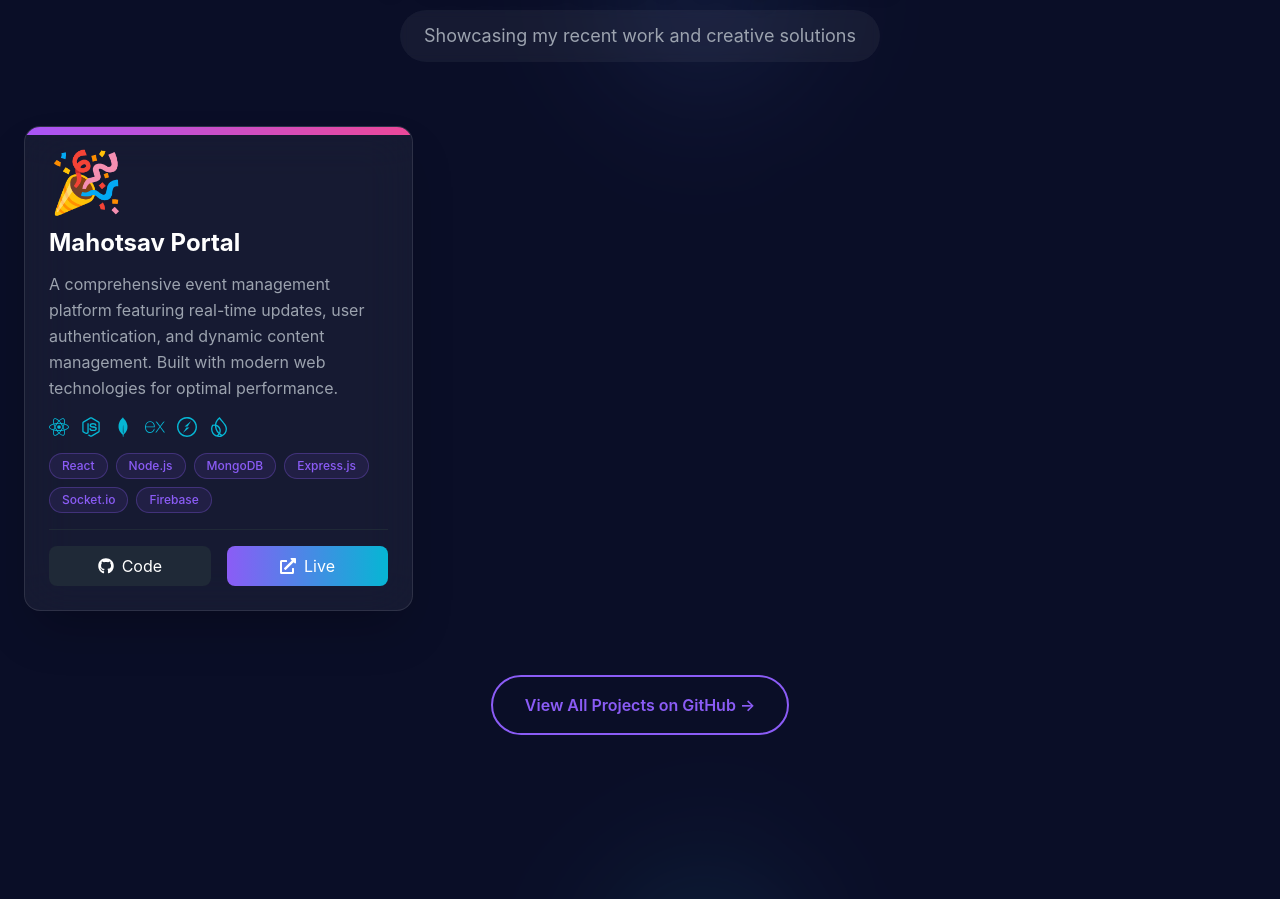
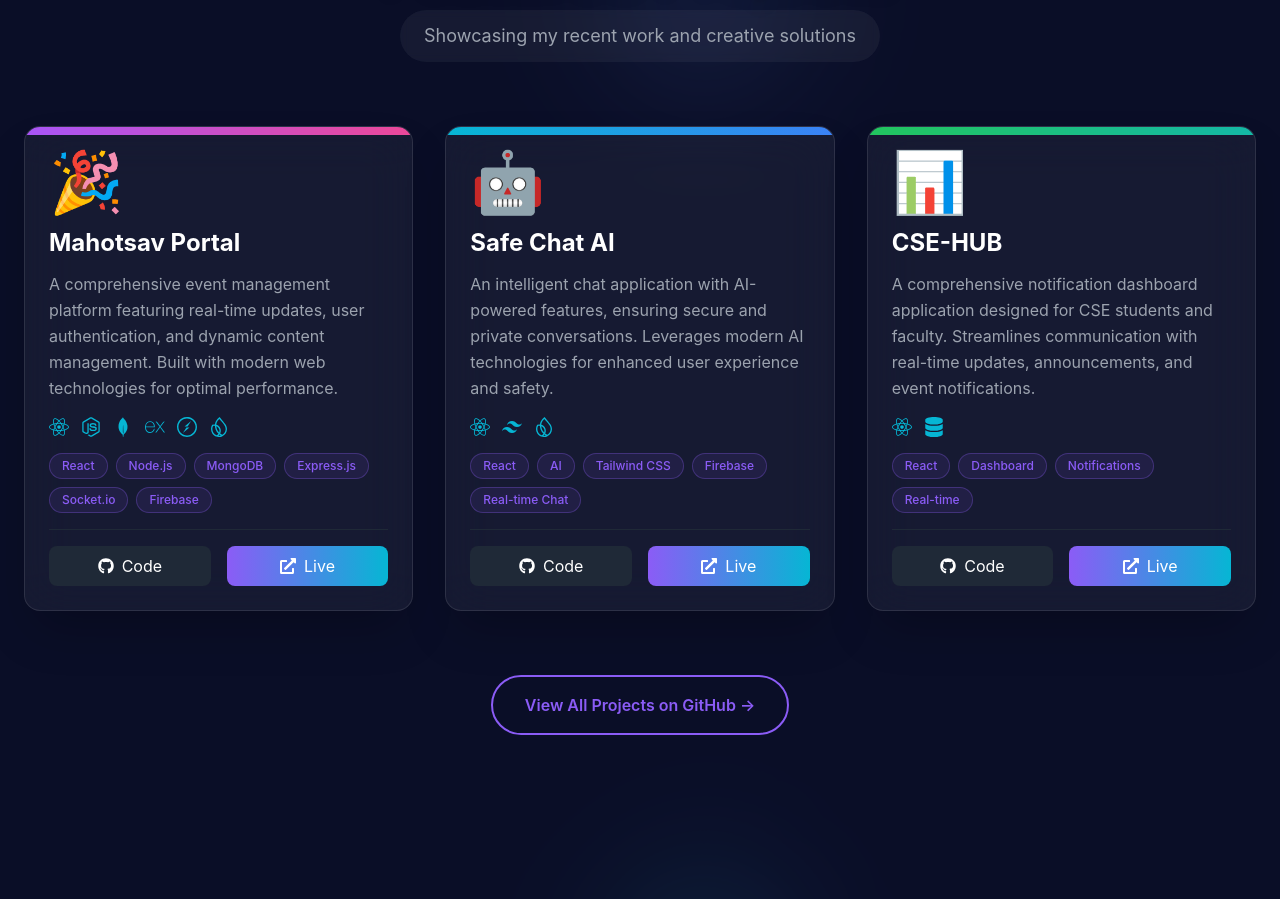
Before and after one commit to Chanikyachowdarysamineni/MY-Portfolio, a React (Vite) app: page / in a window 1280 px wide. Shown: the part 946-1845 px from the top of the page. Built offline with nearby package versions, Linux system fonts and the light colour scheme.

Commit message:
Add Safe Chat AI and CSE-HUB projects to portfolio

```diff
--- a/src/components/Projects.jsx
+++ b/src/components/Projects.jsx
@@ -13,6 +13,26 @@ const Projects = () => {
       github: 'https://github.com/Chanikyachowdarysamineni',
       live: 'https://vignanmahotsav.in/',
       icons: [FaReact, FaNodeJs, SiMongodb, SiExpress, SiSocketdotio, SiFirebase]
+    },
+    {
+      title: 'Safe Chat AI',
+      description: 'An intelligent chat application with AI-powered features, ensuring secure and private conversations. Leverages modern AI technologies for enhanced user experience and safety.',
+      tags: ['React', 'AI', 'Tailwind CSS', 'Firebase', 'Real-time Chat'],
+      image: '🤖',
+      gradient: 'from-cyan-500 to-blue-500',
+      github: 'https://github.com/Chanikyachowdarysamineni/Safe-Chat-AI.git',
+      live: 'https://safe-chat-ai.netlify.app/',
+      icons: [FaReact, SiTailwindcss, SiFirebase]
+    },
+    {
+      title: 'CSE-HUB',
+      description: 'A comprehensive notification dashboard application designed for CSE students and faculty. Streamlines communication with real-time updates, announcements, and event notifications.',
+      tags: ['React', 'Dashboard', 'Notifications', 'Real-time'],
+      image: '📊',
+      gradient: 'from-green-500 to-teal-500',
+      github: 'https://github.com/Chanikyachowdarysamineni/CSE-HUB.git',
+      live: 'https://github.com/Chanikyachowdarysamineni/CSE-HUB.git',
+      icons: [FaReact, FaDatabase]
     }
   ]
 
```
